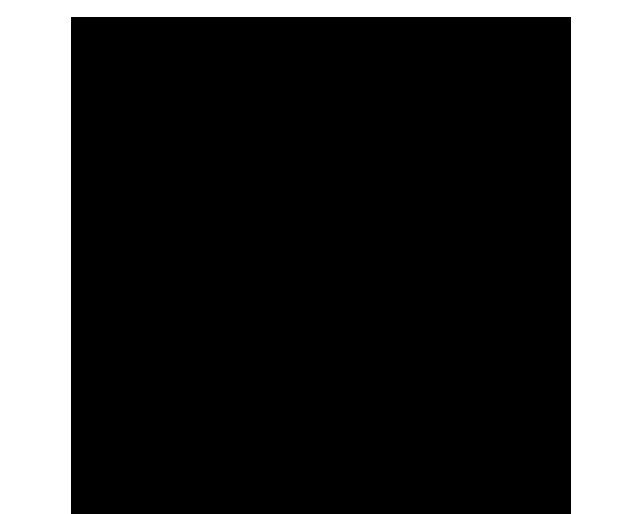
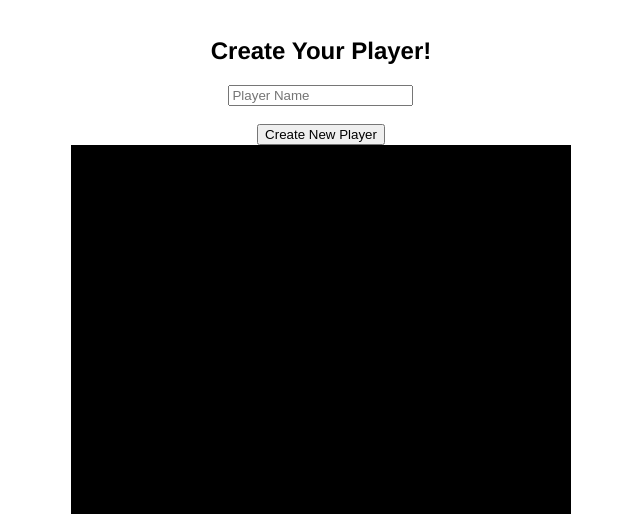
Before and after one commit to raulsposito/ddr_frontend, a plain HTML site: page index.html in a window 1280 px wide. Shown: the part 51-565 px from the top of the page, without its empty margins (319-959 px from the left). Drawn offline with Linux system fonts and the light colour scheme; no server answers.

Commit message:
add form for players name

```diff
--- a/index.html
+++ b/index.html
@@ -11,9 +11,18 @@
     </header>
 
     <main>
-        <div class="name"></div>
+        <div class="name">
+            <form id="name-form">
+                <h2>Create Your Player!</h2>
+
+                <input id="player" type="text" name="player" placeholder="Player Name">
+                <br><br>
+                <input id="create-button" type="submit" name="submit" value="Create New Player">
+            </form>
+        </div>
         <div class="stage"></div>
       <!-- Add stuff Here! -->
+
       <button id="start" > Start Game </button>
       <h1 id='counter'>10</h1>
     </main>
```
Also changed, not shown: index.js (+0 -9 lines).
